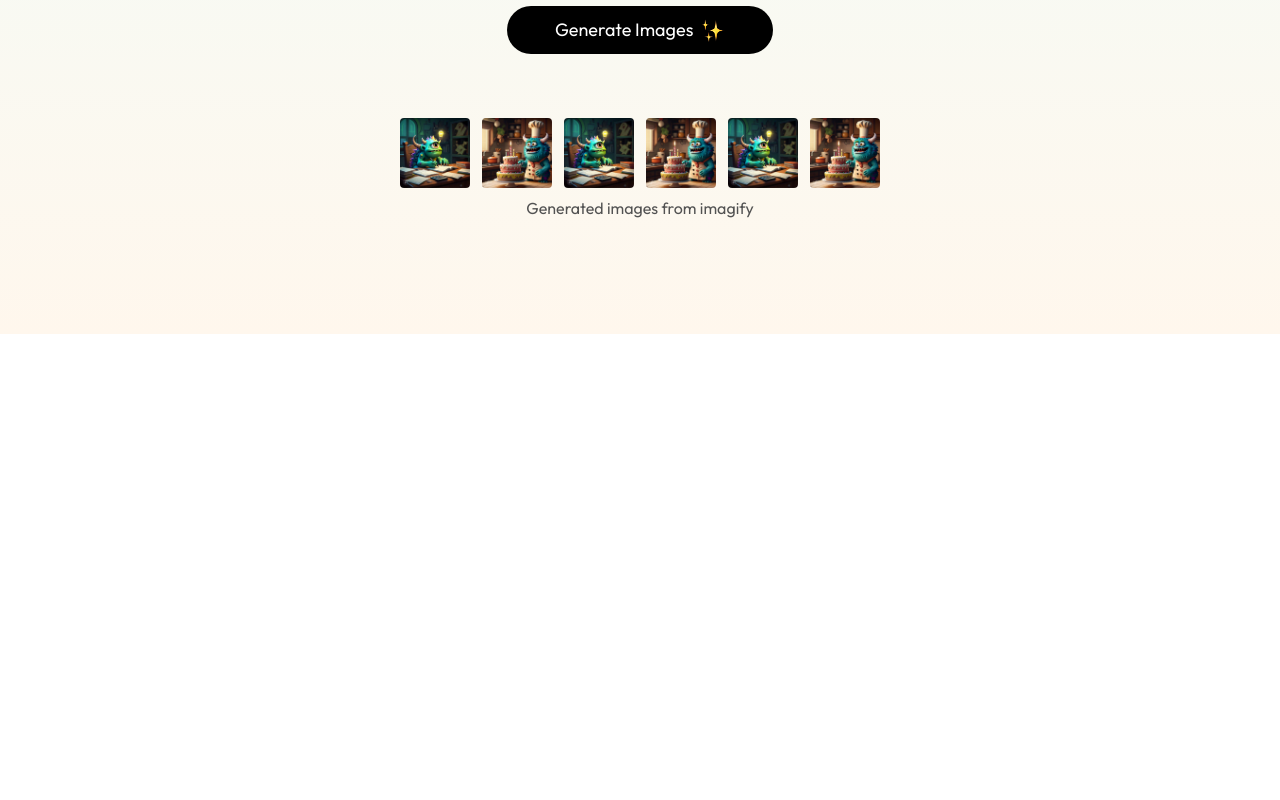
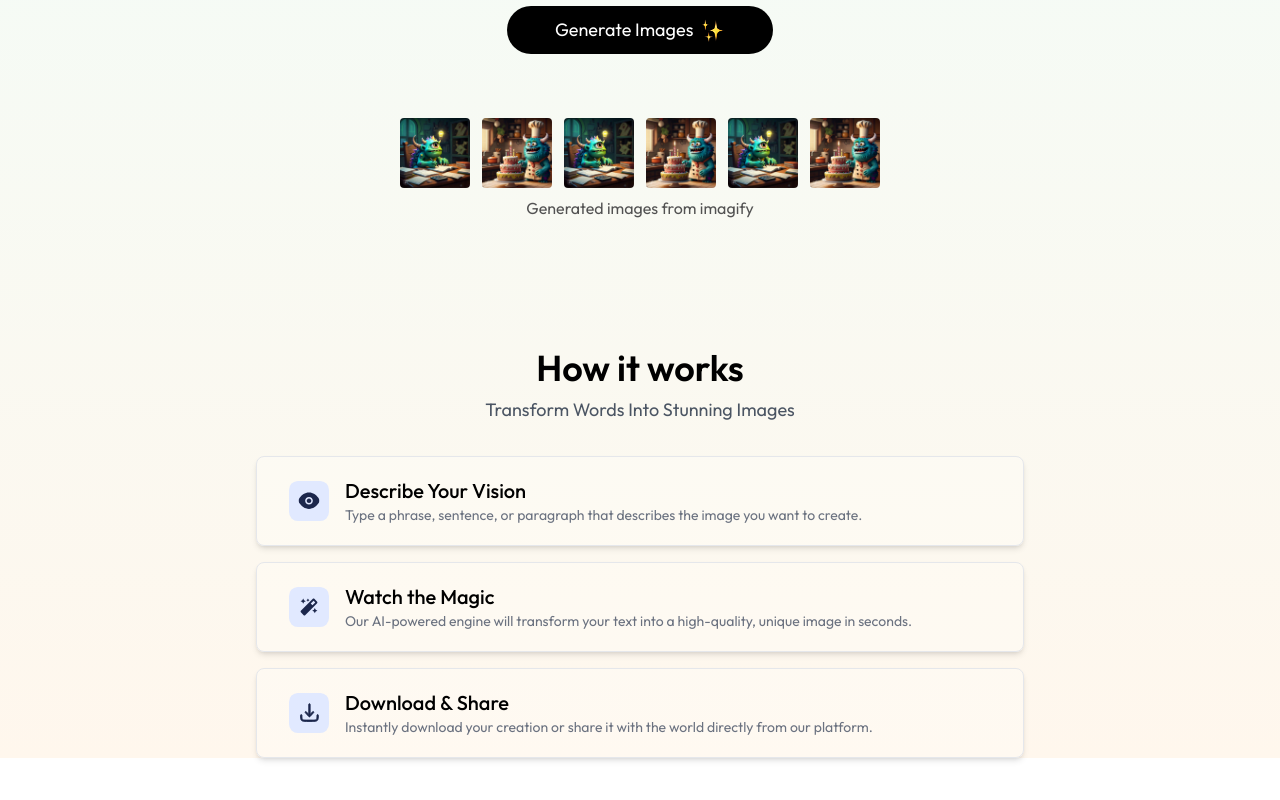
Before and after one commit to thura8/imagify, a React (Vite) app in the folder client/: page / in a window 1280 px wide. Shown: the part 466-1266 px from the top of the page. Before the commit the page ends 800 px from the top, so only its background shows below. Built offline with nearby package versions, Linux system fonts and the light colour scheme.

Commit message:
Add list to header

```diff
--- /dev/null
+++ b/client/src/components/List.jsx
@@ -0,0 +1,31 @@
+import React from "react";
+import { stepsData } from "../assets/assets";
+
+const List = () => {
+  return (
+    <div className="flex flex-col items-center justify-center my-32">
+      <h1 className="text-3xl sm:text-4xl font-semibold mb-2">How it works</h1>
+
+      <p className="text-lg text-gray-600 mb-8">
+        Transform Words Into Stunning Images
+      </p>
+
+      <div className="space-y-4 w-full max-w-3xl text-sm">
+        {stepsData.map((item, index) => (
+          <div
+            key={index}
+            className="flex items-center gap-4 p-5 px-8 bg-white/20 shadow-md border cursor-pointer hover:scale-[1.02] transition-all duration-300 rounded-lg"
+          >
+            <img src={item.icon} alt="" width={40} />
+            <div>
+              <h2 className="text-xl font-medium">{item.title}</h2>
+              <p className="text-gray-500">{item.description}</p>
+            </div>
+          </div>
+        ))}
+      </div>
+    </div>
+  );
+};
+
+export default List;
--- a/client/src/pages/Home.jsx
+++ b/client/src/pages/Home.jsx
@@ -1,10 +1,12 @@
 import React from "react";
 import Header from "../components/Header";
+import List from "../components/List";
 
 const Home = () => {
   return (
     <div>
       <Header />
+      <List />
     </div>
   );
 };
```
